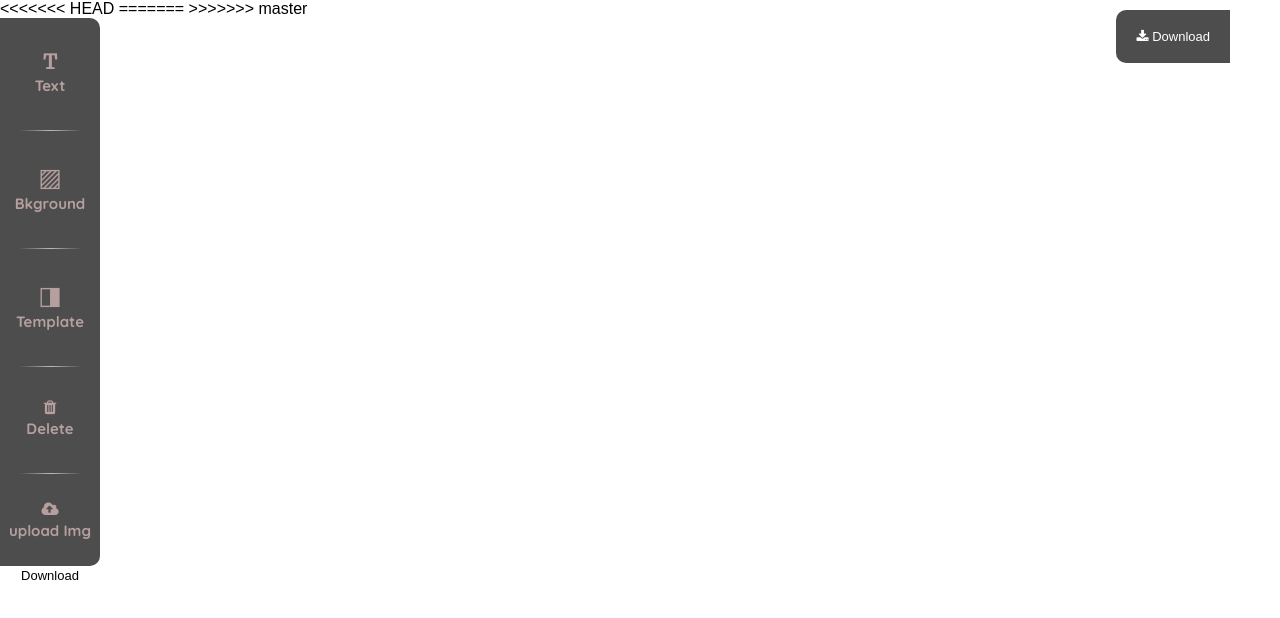
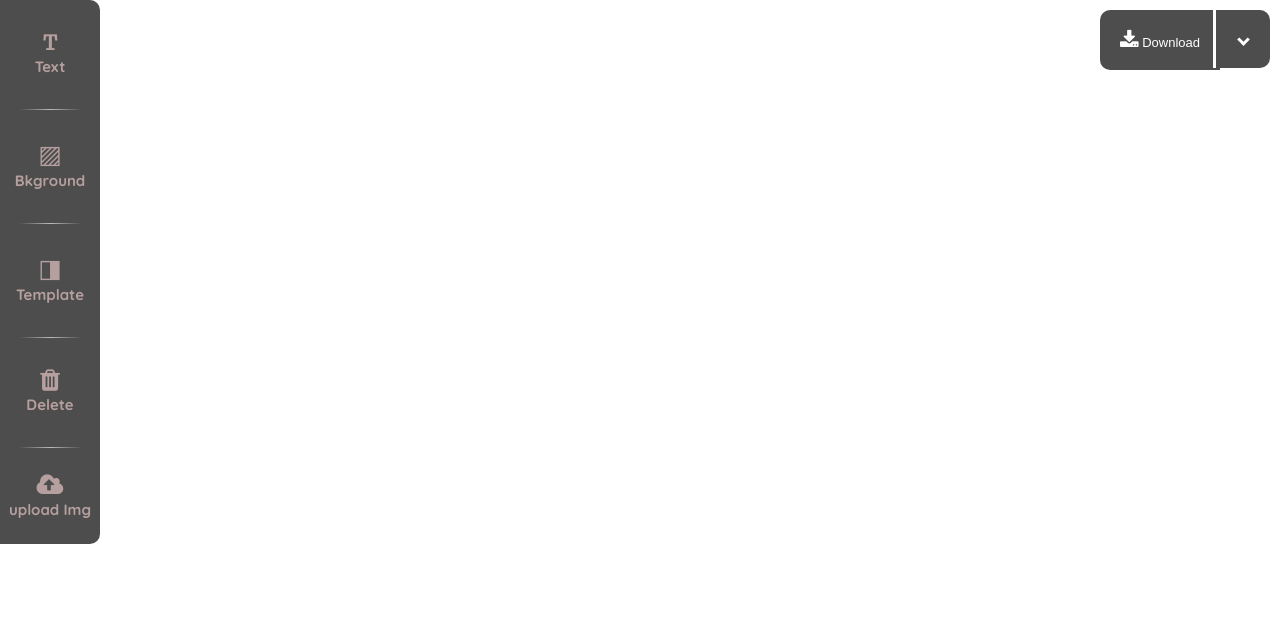
Before and after one commit to pimeita2/final-sprint, a Vue app in the folder frontend/: page /template in a window 1280 px wide. Shown: the top 618 px of the page. Built offline with nearby package versions, Linux system fonts and the light colour scheme.

Commit message:
merge 29.11

```diff
--- a/frontend/public/index.html
+++ b/frontend/public/index.html
@@ -5,13 +5,8 @@
     <meta http-equiv="X-UA-Compatible" content="IE=edge">
     <meta name="viewport" content="width=device-width,initial-scale=1.0">
     <link rel="icon" href="<%= BASE_URL %>favicon.ico">
-<<<<<<< HEAD
     <link rel="stylesheet" href="css/main.css">
     <link href="https://fonts.googleapis.com/css?family=Quicksand:400,500,700" rel="stylesheet">
-=======
-    <link rel="stylesheet" href="/css/main.css">
-
->>>>>>> master
     <link href="https://stackpath.bootstrapcdn.com/font-awesome/4.7.0/css/font-awesome.min.css" rel="stylesheet" integrity="sha384-wvfXpqpZZVQGK6TAh5PVlGOfQNHSoD2xbE+QkPxCAFlNEevoEH3Sl0sibVcOQVnN" crossorigin="anonymous">
     <link href="https://fonts.googleapis.com/css?family=Satisfy" rel="stylesheet">
     <link href="https://fonts.googleapis.com/css?family=Merriweather" rel="stylesheet">
--- a/frontend/src/components/TemplateEditor.vue
+++ b/frontend/src/components/TemplateEditor.vue
@@ -7,24 +7,35 @@
         <h4 class="h4-text-edit">Text</h4>
       </div>
       <hr>
-      <a class="bkground-edit icon-btn" @click="showBkgMenu=!showBkgMenu">
+
+
+      <!-- <a class="bkground-edit icon-btn" @click="showBkgMenu=!showBkgMenu">
         <edit-bkg v-if="showBkgMenu" @styleUpdate="styleUpdate"></edit-bkg>
         <p class="bkground-icon">&#x25A8;</p>
         <h4 class="h4-template-edit">Bkground</h4>
+      </a> -->
+
+        <a class="bkground-edit icon-btn" @click="showBkgMenu=true">
+        <edit-bkg v-if="showBkgMenu" @styleUpdate="styleUpdate" @close="showBkgMenu=false"></edit-bkg>
+        <p class="bkground-icon">&#x25A8;</p>
+        <h4 class="h4-template-edit">Bkground</h4>
       </a>
+
       <hr>
       <div class="template-edit icon-btn">
         <p class="template-icon">&#9704;</p>
         <h4 class="h4-template-edit">Template</h4>
       </div>
+
       <hr>
       <div class="delete-edit icon-btn">
         <i class="fa fa-trash"></i>
         <h4 class="h4-template-edit">Delete</h4>
       </div>
+
       <hr>
-      <a class="upload-edit" @click="showUploadMenu=!showUploadMenu">
-        <edit-upload v-if="showUploadMenu"></edit-upload>
+      <a class="upload-edit" @click="showUploadMenu=true">
+        <edit-upload v-if="showUploadMenu" ></edit-upload>
         <i class="fa fa-cloud-upload"></i>
         <h4 class="h4-template-edit">upload Img</h4>
       </a>
@@ -32,7 +43,7 @@
 
     <div class="download-section">
       <button class="download-btn"><i class="fa fa-download"></i> Download</button>
-      <button class="download-socialMedia">Download</button>
+      <button class="download-socialMedia"><i class="arrow down"></i></button>
 
 
     </div>
@@ -153,7 +164,7 @@ color: white;
 text-align:center;
 position: absolute;
 top: 10px;
-right: 50px;
+right: 60px;
 border:none;
 border-radius: 10px 0px 0px 10px;
 cursor: pointer;
@@ -162,4 +173,29 @@ cursor: pointer;
 .fa-download{
   font-size:20px;
 }
+
+.down {
+    transform: rotate(45deg);
+    -webkit-transform: rotate(45deg);
+    border: solid white;
+    border-width: 0 3px 3px 0;
+    display: inline-block;
+    padding: 3px;
+
+
+}
+.download-socialMedia{
+  padding: 22.5px;
+  display:block;
+  background-color:#4d4d4d;
+  text-align:center;
+  position: absolute;
+  top: 10px;
+  right: 10px;
+  border:none;
+  border-radius: 0px 10px 10px 0px;
+  cursor: pointer;
+  border-left:solid white;
+
+}
 </style>
--- a/frontend/src/components/edit-components/EditBkg.vue
+++ b/frontend/src/components/edit-components/EditBkg.vue
@@ -2,7 +2,12 @@
   <section>
     <div class="edit-bkg-section">
       <!-- MAYBE use the color picker component? -->
-      <input class="bkg-picker" type="color" v-model="bgc" @change="handleChange">
+      <input class="bkg-picker" type="color" v-model="bgc" @change="handleChange"/>
+      <!-- <span
+            @click="$emit('close')"
+            class="close-edit-bkg-section"
+            title="Close Modal"
+          >&times;</span> -->
     </div>
   </section>
 </template>
@@ -43,4 +48,20 @@ export default {
   margin: 20px;
   border-radius: 3px;
 }
+
+
+.close-edit-bkg-section {
+    position: absolute;
+    right: 25px;
+    top: 0;
+    color: #000;
+    font-size: 15px;
+    font-weight: bold;
+}
+
+.close-edit-bkg-section:hover,
+.close-edit-bkg-section:focus {
+    color: red;
+    cursor: pointer;
+}
 </style>
--- a/frontend/src/components/edit-components/EditUpload.vue
+++ b/frontend/src/components/edit-components/EditUpload.vue
@@ -1,16 +1,45 @@
 <template>
   <section>
     <div class="edit-upload-section">
-    <button class="uploadImg-btn">Upload An Image</button>
+      <input type="file" style="display:none" ref="fileInput" accept="image/*" @change="onFilePicked">
+      <button class="uploadImg-btn" @click="onPickFile">Upload An Image</button>
     </div>
+    <img :src="imageUrl" height="150">
   </section>
-
 </template>
 
 <script>
 export default {
+  data() {
+    return {
+        image:null,
+        imageUrl:'',
+        name:''
+    };
+  },
+  methods: {
+      onPickFile(){
+          this.$refs.fileInput.click()
+      },
+      onFilePicked(event){
+          const files = event.target.files;
+          let filename = files[0].name;
+          if(filename.lastIndexOf('.')<= 0){
+              return alert ('please add a valid file!')
+          }
+          const fileReader = new FileReader()
+          fileReader.addEventListener('load',() =>{
+              this.imageUrl = fileReader.result
+            //   console.log('this.imageUrl:' , this.imageUrl)
+          })
+          fileReader.readAsDataURL(files[0])
+          this.image=files[0]
+        console.log('this.imageUrl:' , this.image)
+
+      },
 
   }
+};
 </script>
 
 <style>
@@ -22,24 +51,21 @@ export default {
   width: 20%;
   height: 12%;
   overflow: auto;
-    background-color:#4d4d4d;
+  background-color: #4d4d4d;
   border-radius: 0px 10px 10px 0px;
 }
-.uploadImg-btn{
+.uploadImg-btn {
   padding: 10px;
   margin: 18px;
   border-radius: 10px;
-    background:  rgb(48, 173, 161);
-    border:none;
-    color:white;
-    font-size:15px;
+  background: rgb(48, 173, 161);
+  border: none;
+  color: white;
+  font-size: 15px;
   cursor: pointer;
-
 }
-.uploadImg-btn:hover{
+.uploadImg-btn:hover {
   background: rgb(190, 183, 183);
-    color:black;
+  color: black;
 }
-
-
 </style>
--- a/frontend/src/components/templates/First.vue
+++ b/frontend/src/components/templates/First.vue
@@ -13,7 +13,7 @@
           </div>
         </div>
       </div>
-      </div>
+
   </section>
 </template>
 
--- a/frontend/src/router.js
+++ b/frontend/src/router.js
@@ -4,6 +4,8 @@ import Home from './views/Home.vue'
 import About from './views/About.vue'
 import Template from './views/Template.vue'
 import First from './components/templates/First.vue'
+// import Second from './components/templates/Second.vue'
+// import Third from './components/templates/Third.vue'
 
 Vue.use(Router)
 
@@ -42,7 +44,7 @@ export default new Router({
         // {
         //   path: '2',
         //   name:'Second',
-        //   component: ()=> import('./components/templates/Second.vue')
+        //   component: Second
         // },
         // {
         //   path: '3',
--- a/frontend/src/store/editorModule.js
+++ b/frontend/src/store/editorModule.js
@@ -6,6 +6,8 @@ export default {
             }
         }
     },
+
+
 
     mutations: {
         setUserStyle(state, { field, css }) {
```
Lines whose indentation alone changed are shown as unchanged.
